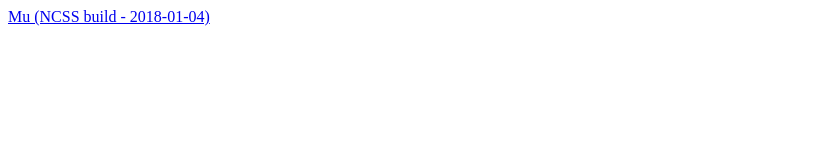
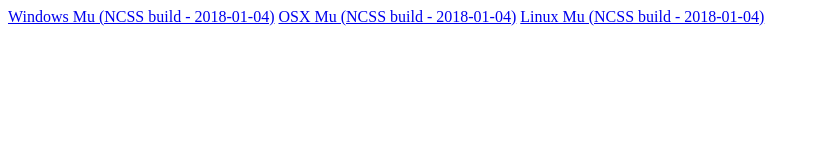
Before and after one commit to jgat/ncss.life, a plain HTML site: page mu/index.html in a window 1280 px wide. Shown: the whole page, without its empty margins (0-819 px from the left). Drawn offline with Linux system fonts and the light colour scheme.

Commit message:
Add the linux and osx builds of mu.

```diff
--- a/mu/index.html
+++ b/mu/index.html
@@ -4,6 +4,8 @@
 <title>Mu Editor Download for NCSS</title>
 </head>
 <body>
-<a href="https://s3-ap-southeast-2.amazonaws.com/elmo-microbit-deployment/windows/mu_2018-01-04_11_41_master_ee90aeb.exe">Mu (NCSS build - 2018-01-04)</a>
+<a href="https://s3-ap-southeast-2.amazonaws.com/elmo-microbit-deployment/windows/mu_2018-01-04_11_41_master_ee90aeb.exe">Windows Mu (NCSS build - 2018-01-04)</a>
+<a href="https://s3-ap-southeast-2.amazonaws.com/elmo-microbit-deployment/osx/mu_2018-01-04_11_52_master_ee90aeb.zip">OSX Mu (NCSS build - 2018-01-04)</a>
+<a href="https://s3-ap-southeast-2.amazonaws.com/elmo-microbit-deployment/linux/mu_2018-01-04_11_40_master_ee90aeb.bin">Linux Mu (NCSS build - 2018-01-04)</a>
 </body>
 </html>
```
